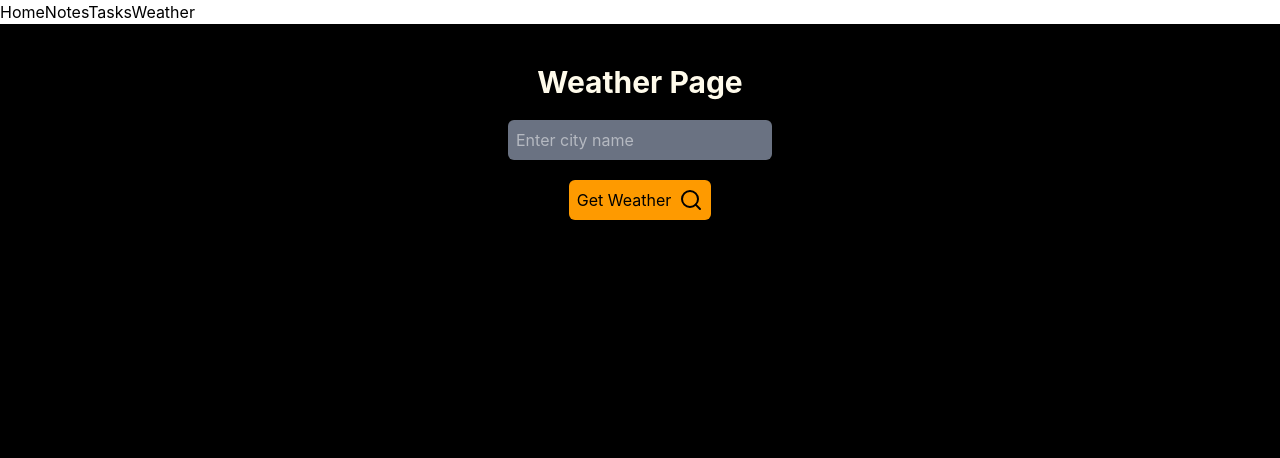
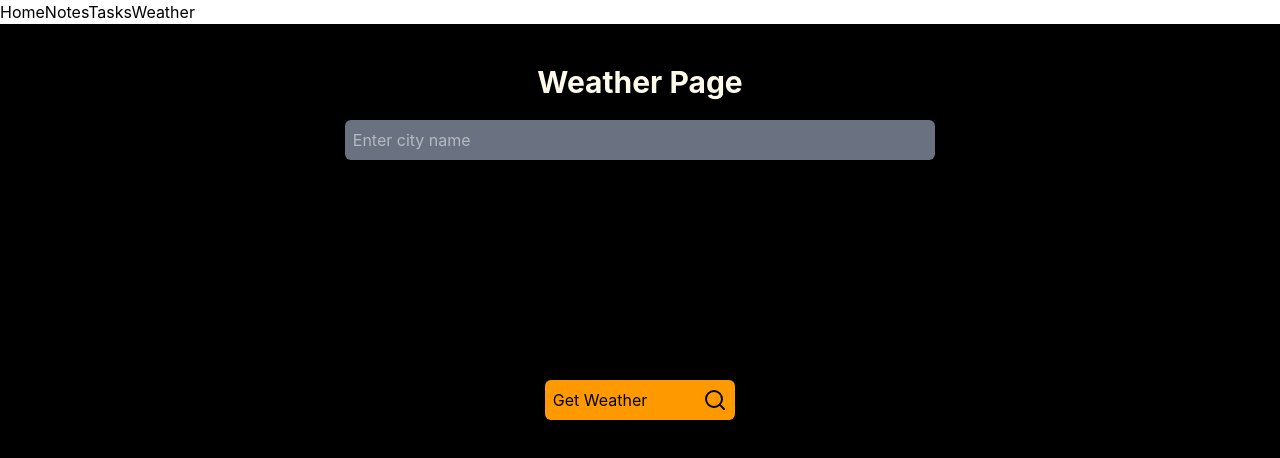
Before and after one commit to snigdhamistry/my-productivity-hub, a React (Vite) app: page /weather in a window 1280 px wide. Shown: the top 458 px of the page. Built offline with nearby package versions, Linux system fonts and the light colour scheme.

Commit message:
simplify weather fetch logic and improve suggestion click behavior

```diff
--- a/src/pages/Weather.jsx
+++ b/src/pages/Weather.jsx
@@ -12,17 +12,17 @@ const Weather = () => {
        const handleInputChange = async (e) => {
               setCity(e.target.value)
               try {
-                     const response = await fetch(`https://api.weatherapi.com/v1/search.json?key=${import.meta.env.VITE_WEATHER_API_KEY}&q=${e.target.value}`)//ami aga jehatu value ta kay terget korini tai value the ashay ni tai abar e.target.value diye target korechi
+                     const response = await fetch(`https://api.weatherapi.com/v1/search.json?key=${import.meta.env.VITE_WEATHER_API_KEY}&q=${e.target.value}`)
                      const data = await response.json()
-                     console.log(data)
                      setSuggestion(data)
               } catch (error) {
                      setError('Failed to fetch city suggestions. Please try again later.')
               }
        }
 
-       const handleGetWeather = () => {
-              if (city.trim() === '') {
+       const handleGetWeather = (selectedCity) => {
+              const cityTosearch = selectedCity || city
+              if (!cityTosearch || cityTosearch.trim() === '') {
                      setError('please enter a city name')
                      setCity('')
                      setWeather(null)
@@ -30,15 +30,15 @@ const Weather = () => {
               }
               setloading(true)
               setError('')
-              fetchWeatherData()
+              fetchWeatherData(cityTosearch)
        }
 
-       const fetchWeatherData = async () => {
+       const fetchWeatherData = async (cityTosearch) => {
               try {
-                     const response = await fetch(`https://api.weatherapi.com/v1/current.json?key=${import.meta.env.VITE_WEATHER_API_KEY}&q=${city}`)
+                     const response = await fetch(`https://api.weatherapi.com/v1/current.json?key=${import.meta.env.VITE_WEATHER_API_KEY}&q=${cityTosearch}`)
                      const data = await response.json()
-                     if (data.location.name.toLowerCase() !== city.toLowerCase()) {
-                            setError('Please enter the full city name')
+                     if (data.location.name.toLowerCase() !== cityTosearch.toLowerCase()) {
+                            setError('Please enter the full city name or correct city name')
                             setWeather(null)
                             setloading(false)
                             return
@@ -84,7 +84,12 @@ const Weather = () => {
                                                         <div
                                                                key={index}
                                                                className="p-2 hover:bg-gray-600 cursor-pointer"
+                                                               onClick={() => {
+                                                                      setCity(elem.name)
+                                                                      handleGetWeather(elem.name)
+                                                               }}
                                                         >
+
                                                                {elem.name}, {elem.country}
                                                         </div>
                                                  ))}
@@ -93,7 +98,7 @@ const Weather = () => {
 
                             </div>
 
-                            <button onClick={handleGetWeather} className="bg-amber-500 text-black p-2 rounded-md flex items-center gap-2 ">Get Weather
+                            <button onClick={() => { handleGetWeather() }} className="bg-amber-500 text-black p-2 m-50 rounded-md flex items-center gap-14 ">Get Weather
                                    <Search />
                             </button>
 
```
